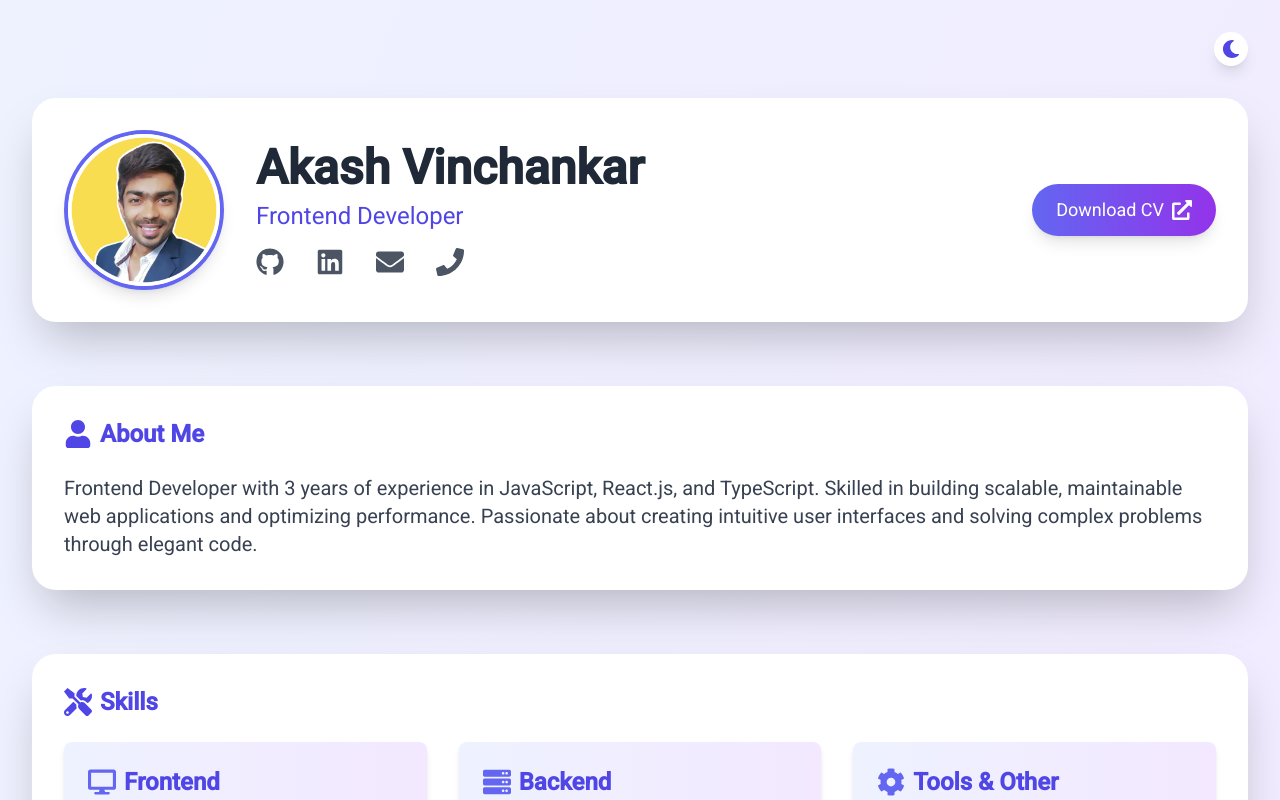
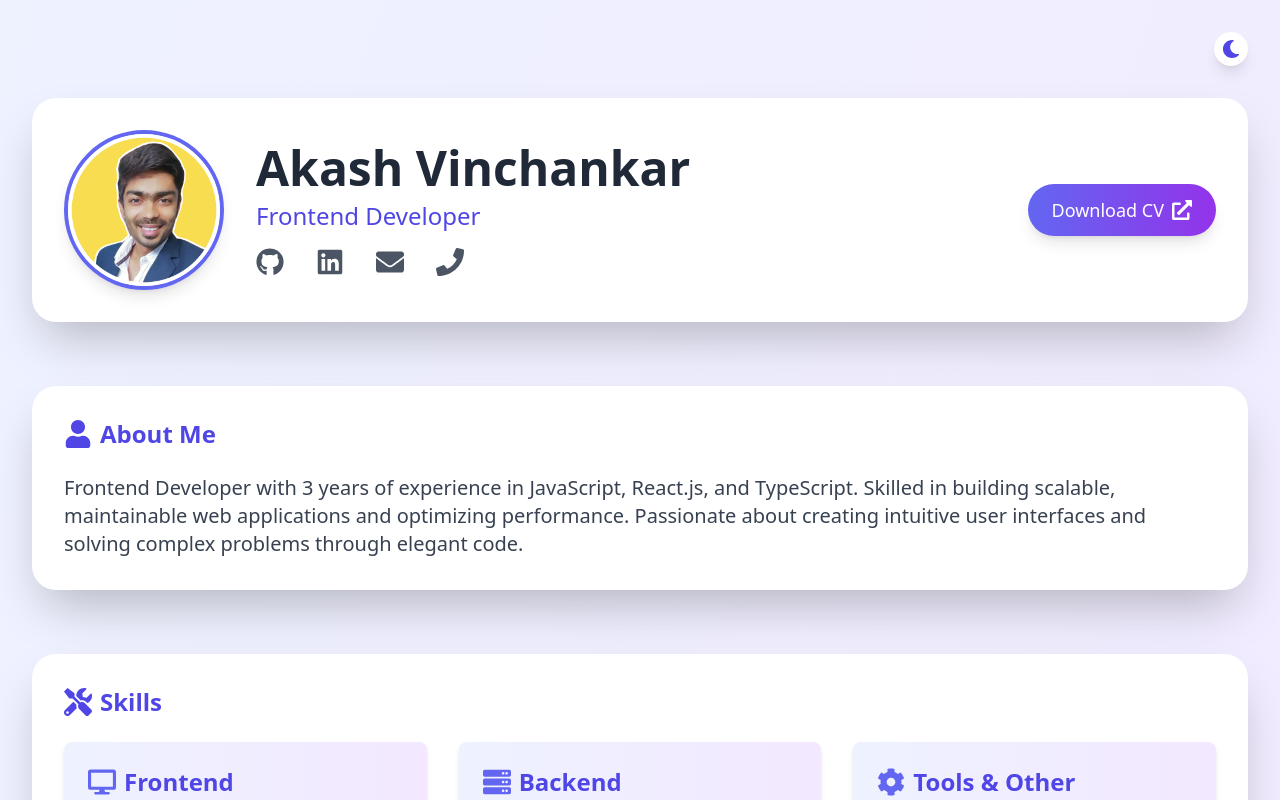
Before and after one commit to akashvinchankar/my-portfolio, a React (Vite) app: page / in a window 1280 px wide. Shown: the top 800 px of the page. Built offline with nearby package versions, Linux system fonts and the light colour scheme.

Commit message:
Refactor image source paths in Portfolio component and remove unused Google Fonts stylesheet

```diff
--- a/index.html
+++ b/index.html
@@ -5,10 +5,6 @@
     <link rel="icon" type="image/svg+xml" href="/src//assets/picofme.png" />
     <meta name="viewport" content="width=device-width, initial-scale=1.0" />
     <title>Akash Vinchankar</title>
-    <link
-      href="https://fonts.googleapis.com/css2?family=Poppins:wght@400;700&family=Roboto:wght@400;500&display=swap"
-      rel="stylesheet"
-    />
   </head>
   <body>
     <div id="root"></div>
--- a/src/components/Portfolio.jsx
+++ b/src/components/Portfolio.jsx
@@ -15,7 +15,7 @@ import {
   FaServer,
   FaSun,
   FaTools,
-  FaUser,
+  FaUser
 } from "react-icons/fa";
 
 import Resume from "../assets/Akash_Vinchankar_Resume.pdf";
@@ -135,7 +135,7 @@ const Portfolio = () => {
         </header>
 
         <Section title="About Me" icon={<FaUser className="mr-2" size={28} />}>
-          <p className="font-sans text-lg sm:text-xl text-gray-700 dark:text-gray-300 leading-relaxed">
+          <p className="text-lg sm:text-xl text-gray-700 dark:text-gray-300 leading-relaxed">
             Frontend Developer with 3 years of experience in JavaScript,
             React.js, and TypeScript. Skilled in building scalable, maintainable
             web applications and optimizing performance. Passionate about
@@ -313,7 +313,7 @@ const Portfolio = () => {
           icon={<FaGraduationCap className="mr-2" size={28} />}
         >
           <div className="bg-gradient-to-r from-indigo-50 to-purple-100 dark:from-gray-800 dark:to-indigo-900 p-6 rounded-lg shadow-md transition-transform duration-300 hover:shadow-xl">
-            <h3 className="font-heading text-2xl sm:text-3xl font-semibold text-gray-700 dark:text-gray-300 mb-2">
+            <h3 className="text-2xl sm:text-3xl font-semibold text-gray-700 dark:text-gray-300 mb-2">
               Bachelor&apos;s Degree
             </h3>
             <p className="text-xl sm:text-2xl text-indigo-600 dark:text-indigo-400 mb-1">
--- a/tailwind.config.js
+++ b/tailwind.config.js
@@ -1,14 +1,9 @@
 /** @type {import('tailwindcss').Config} */
 export default {
   content: ["./index.html", "./src/**/*.{js,ts,jsx,tsx}"],
-  darkMode: "class",
+  darkMode: "class", // This enables dark mode
   theme: {
-    extend: {
-      fontFamily: {
-        sans: ["Roboto", "sans-serif"],
-        heading: ["Poppins", "sans-serif"],
-      },
-    },
+    extend: {},
   },
   plugins: [],
 };
```
